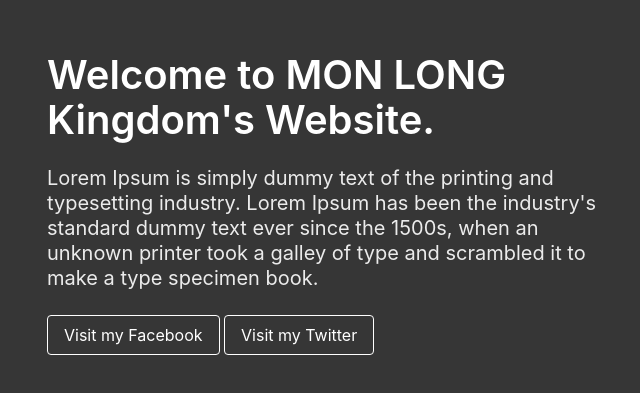
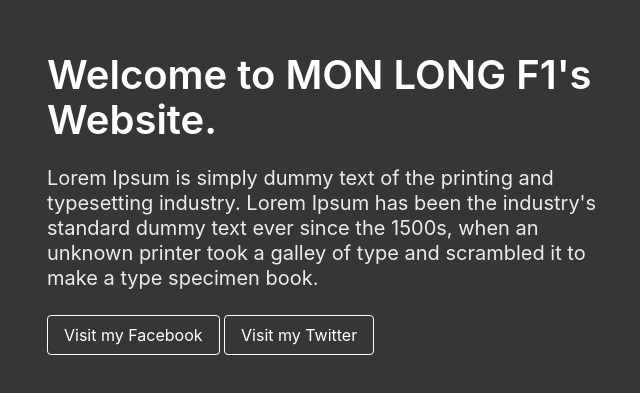
Before and after one commit to lohmonlong/lohmonlong.github.io, a plain HTML site: page index.html in a window 1280 px wide. Shown: the part 197-590 px from the top of the page, without its empty margins (311-951 px from the left). Drawn offline with nearby package versions, Linux system fonts and the light colour scheme.

Commit message:
Update index.html

```diff
--- a/index.html
+++ b/index.html
@@ -13,7 +13,7 @@
             <div class="columns is-vcentered is-centered">
                 <div class="column is-6">
                     <div class="block">
-                        <h1 class="title is-2">Welcome to MON LONG Kingdom's Website.</h1>
+                        <h1 class="title is-2">Welcome to MON LONG F1's Website.</h1>
                     </div>
                     <div class="block">
                         <h2 class="subtitle">Lorem Ipsum is simply dummy text of the printing and typesetting industry. Lorem Ipsum has been the industry's standard dummy text ever since the 1500s, when an unknown printer took a galley of type and scrambled it to make a type specimen book.<br>
```
